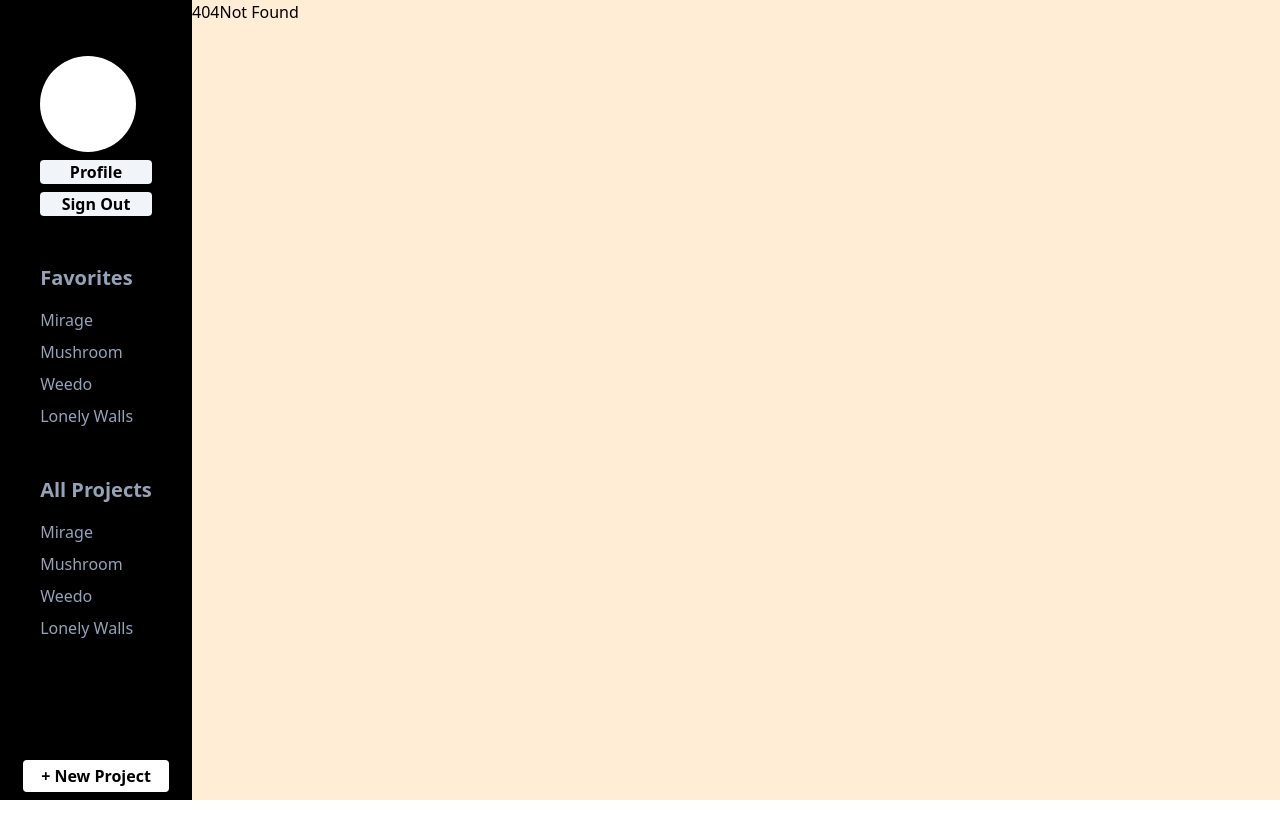
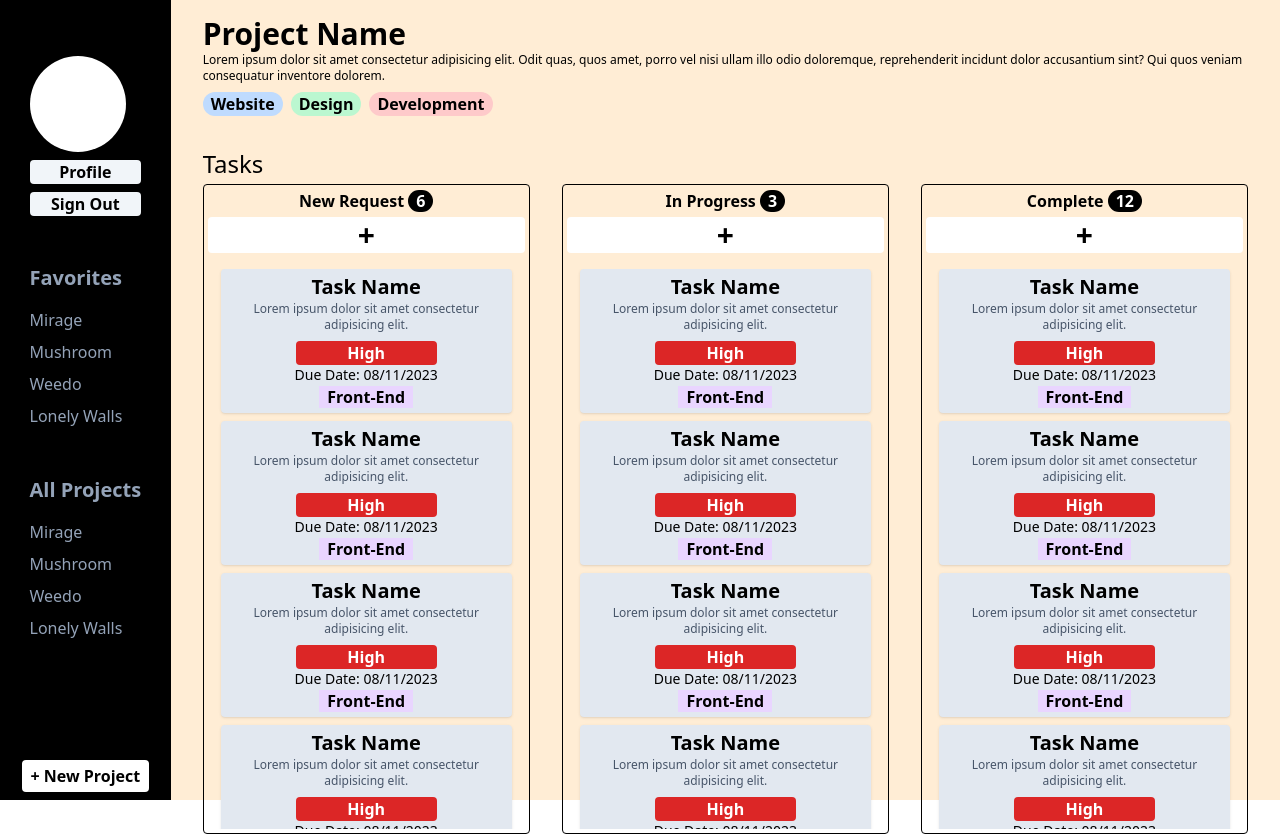
Before and after one commit to wesleywil/task_manager, a SvelteKit app: page /tasks in a window 1280 px wide. Before the commit this address had no page. Before the commit the page ends 800 px from the top, so only its background shows below. Built offline with nearby package versions, Linux system fonts and the light colour scheme.

Commit message:
added tasks page and components used in the new page

```diff
--- /dev/null
+++ b/src/lib/components/task_item/TaskItem.svelte
@@ -0,0 +1,17 @@
+<div class="w-11/12 mx-auto p-1 bg-slate-200 rounded shadow">
+  <h1 class="text-xl font-semibold">Task Name</h1>
+  <p class="text-slate-600 text-xs">
+    Lorem ipsum dolor sit amet consectetur adipisicing elit.
+  </p>
+
+  <h2 class="w-1/2 mx-auto mt-2 px-1 bg-red-600 text-white font-bold rounded">
+    High
+  </h2>
+
+  <h2 class="text-sm">Due Date: 08/11/2023</h2>
+  <div>
+    <div>
+      <span class="px-2 font-semibold bg-purple-200">Front-End</span>
+    </div>
+  </div>
+</div>
--- /dev/null
+++ b/src/lib/components/task_project_details/TaskProjectDetails.svelte
@@ -0,0 +1,13 @@
+<div class="mt-4 px-8 text-left">
+  <h1 class="text-3xl font-bold">Project Name</h1>
+  <p class="text-xs">
+    Lorem ipsum dolor sit amet consectetur adipisicing elit. Odit quas, quos
+    amet, porro vel nisi ullam illo odio doloremque, reprehenderit incidunt
+    dolor accusantium sint? Qui quos veniam consequatur inventore dolorem.
+  </p>
+  <div class="mt-2 flex gap-2">
+    <span class="px-2 bg-blue-200 font-semibold rounded-xl">Website</span>
+    <span class="px-2 bg-green-200 font-semibold rounded-xl">Design</span>
+    <span class="px-2 bg-red-200 font-semibold rounded-xl">Development</span>
+  </div>
+</div>
--- /dev/null
+++ b/src/routes/tasks/+page.svelte
@@ -0,0 +1,48 @@
+<script>
+  import TaskItem from "$lib/components/task_item/TaskItem.svelte";
+  import TaskProjectDetails from "$lib/components/task_project_details/TaskProjectDetails.svelte";
+</script>
+
+<div class="w-full h-full text-center">
+  <!-- Project Details -->
+  <TaskProjectDetails />
+  <h1 class="mt-8 px-8 text-2xl text-left">Tasks</h1>
+  <div class="mt-1 px-8 flex gap-8">
+    <div class="grow p-1 flex flex-col border border-black rounded">
+      <h1 class="font-semibold">
+        New Request <span class="px-2 bg-black text-white rounded-full">6</span>
+      </h1>
+      <button class="w-full mt-1 text-3xl font-bold bg-white rounded">+</button>
+      <div class="h-[70vh] mt-4 flex flex-col gap-2 overflow-y-auto">
+        <TaskItem />
+        <TaskItem />
+        <TaskItem />
+        <TaskItem />
+      </div>
+    </div>
+    <div class="grow p-1 flex flex-col border border-black rounded">
+      <h1 class="font-semibold">
+        In Progress <span class="px-2 bg-black text-white rounded-full">3</span>
+      </h1>
+      <button class="w-full mt-1 text-3xl font-bold bg-white rounded">+</button>
+      <div class="h-[70vh] mt-4 flex flex-col gap-2 overflow-y-auto">
+        <TaskItem />
+        <TaskItem />
+        <TaskItem />
+        <TaskItem />
+      </div>
+    </div>
+    <div class="grow p-1 flex flex-col border border-black rounded">
+      <h1 class="font-semibold">
+        Complete <span class="px-2 bg-black text-white rounded-full">12</span>
+      </h1>
+      <button class="w-full mt-1 text-3xl font-bold bg-white rounded">+</button>
+      <div class="h-[70vh] mt-4 flex flex-col gap-2 overflow-y-auto">
+        <TaskItem />
+        <TaskItem />
+        <TaskItem />
+        <TaskItem />
+      </div>
+    </div>
+  </div>
+</div>
```
